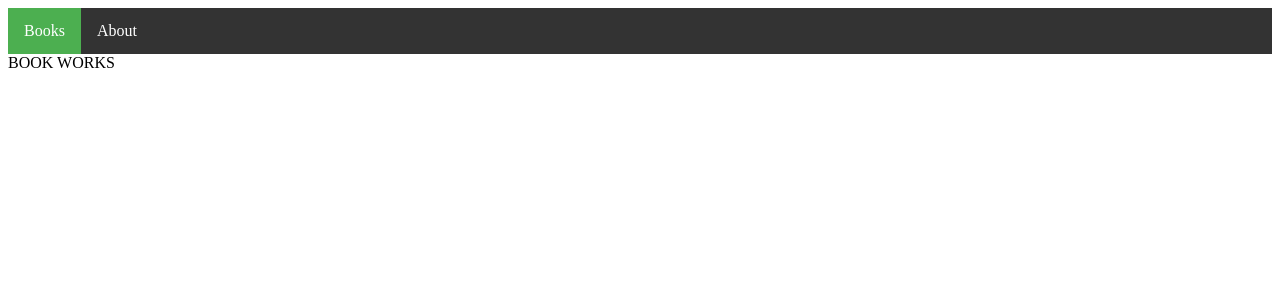
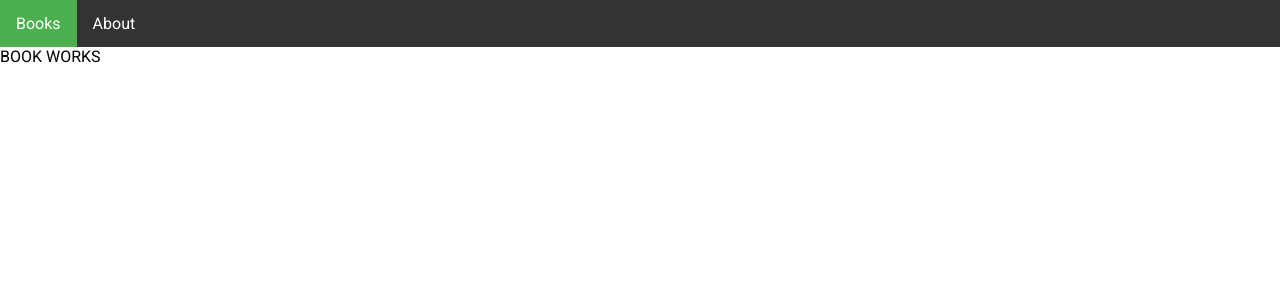
Before and after one commit to RedayY/AngularWorkshopTask, an Angular app in the folder RayBookStore/: page / in a window 1280 px wide. Shown: the top 300 px of the page. Built offline with nearby package versions, Linux system fonts and the light colour scheme.

Commit message:
Added Angular Material

```diff
--- a/RayBookStore/angular.json
+++ b/RayBookStore/angular.json
@@ -28,6 +28,7 @@
               "src/assets"
             ],
             "styles": [
+              "./node_modules/@angular/material/prebuilt-themes/indigo-pink.css",
               "src/styles.scss"
             ],
             "scripts": []
@@ -92,6 +93,7 @@
               "src/assets"
             ],
             "styles": [
+              "./node_modules/@angular/material/prebuilt-themes/indigo-pink.css",
               "src/styles.scss"
             ],
             "scripts": []
@@ -123,6 +125,7 @@
           }
         }
       }
-    }},
+    }
+  },
   "defaultProject": "RayBookStore"
 }
--- a/RayBookStore/package.json
+++ b/RayBookStore/package.json
@@ -12,10 +12,12 @@
   "private": true,
   "dependencies": {
     "@angular/animations": "~10.1.0",
+    "@angular/cdk": "^10.2.0",
     "@angular/common": "~10.1.0",
     "@angular/compiler": "~10.1.0",
     "@angular/core": "~10.1.0",
     "@angular/forms": "~10.1.0",
+    "@angular/material": "^10.2.0",
     "@angular/platform-browser": "~10.1.0",
     "@angular/platform-browser-dynamic": "~10.1.0",
     "@angular/router": "~10.1.0",
--- a/RayBookStore/src/app/app.module.ts
+++ b/RayBookStore/src/app/app.module.ts
@@ -6,6 +6,7 @@
 import { BooksModule } from './books/books.module';
 import { AboutModule } from './about/about.module';
 import { NavigationComponent } from './navigation/navigation.component';
+import { BrowserAnimationsModule } from '@angular/platform-browser/animations';
 
 @NgModule({
   declarations: [
@@ -16,7 +17,8 @@
     BrowserModule,
     AppRoutingModule,
     BooksModule,
-    AboutModule
+    AboutModule,
+    BrowserAnimationsModule
   ],
   providers: [],
   bootstrap: [AppComponent],
--- a/RayBookStore/src/index.html
+++ b/RayBookStore/src/index.html
@@ -6,6 +6,8 @@
   <base href="/">
   <meta name="viewport" content="width=device-width, initial-scale=1">
   <link rel="icon" type="image/x-icon" href="favicon.ico">
+  <link href="https://fonts.googleapis.com/css?family=Roboto:300,400,500&display=swap" rel="stylesheet">
+  <link href="https://fonts.googleapis.com/icon?family=Material+Icons" rel="stylesheet">
 </head>
 <body>
   <app-root></app-root>
--- a/RayBookStore/src/styles.scss
+++ b/RayBookStore/src/styles.scss
@@ -1 +1,4 @@
 /* You can add global styles to this file, and also import other style files */
+
+html, body { height: 100%; }
+body { margin: 0; font-family: Roboto, "Helvetica Neue", sans-serif; }
```
Also changed, not shown: 1 other file (tests, documents, lock files or other folders).
